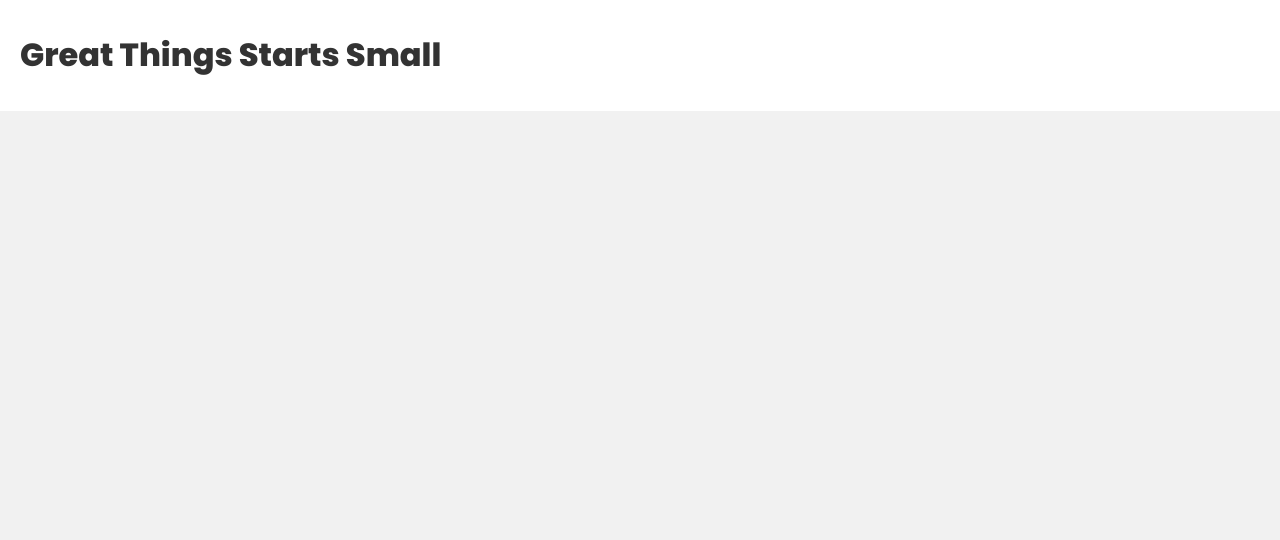
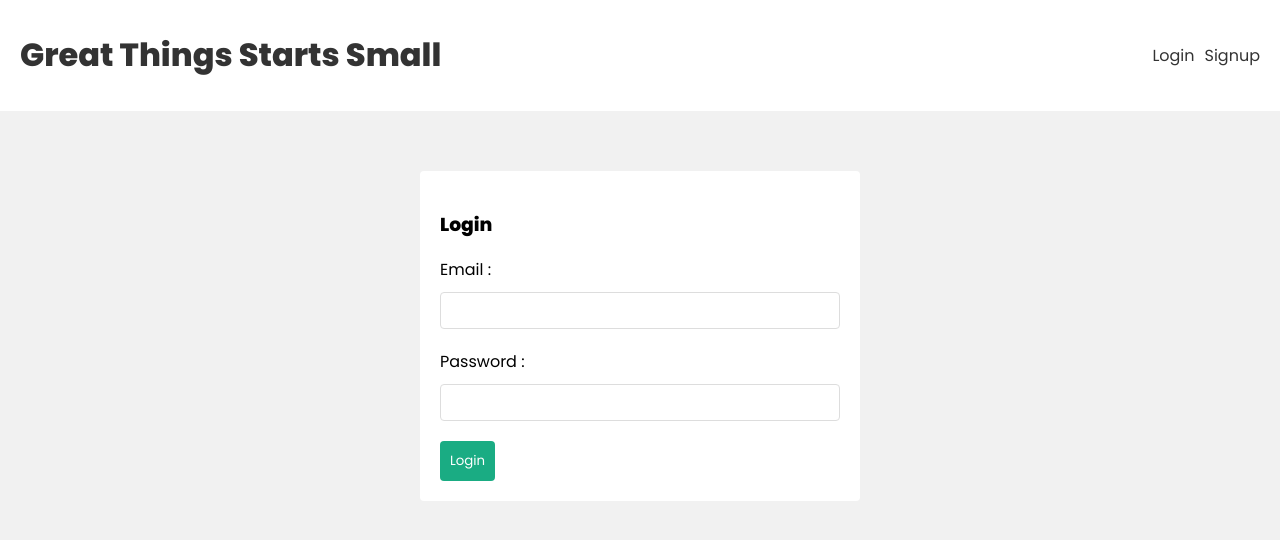
Before and after one commit to 2sammy/MERN-STACK, a React (Create React App) app in the folder mern stack/frontend/: page /login in a window 1280 px wide. Shown: the top 540 px of the page. Built offline with nearby package versions, Linux system fonts and the light colour scheme.

Commit message:
pagess: sign up

```diff
--- a/mern stack/frontend/src/App.js
+++ b/mern stack/frontend/src/App.js
@@ -2,6 +2,8 @@ import {BrowserRouter, Routes, Route} from 'react-router-dom'
 
 //pages and components
 import Home from './pages/Home';
+import Login from './pages/Login'
+import Signup from './pages/signup';
 import Navbar from './components/Navbar';
 
 function App() {
@@ -17,6 +19,14 @@ function App() {
           path="/"
           element= {<Home />}
         />
+        <Route
+          path="/login"
+          element= {<Login />}
+        />
+        <Route
+          path="/signup"
+          element= {<Signup/>}
+        />
         </Routes>
 
       </div>
@@ -30,25 +40,3 @@ function App() {
 
 
 export default App;
-  /**
-   * import {BrowserRouter, Routes, Route} from 'react-router-dom'
-   * .import Home from './pages/Home'
-   *
-   * function App(){
-   * return(
-   * <div className="App">
-   * <BrowserRouter>
-   * <div className=" pages">
-   * <Routes>
-   * <Route path='/'
-   * element={<Home />}
-   * />
-   * </Routes>
-   * </div>
-   *
-   * )
-   * }
-   *
-   *
-   *
-   */
--- a/mern stack/frontend/src/components/Navbar.js
+++ b/mern stack/frontend/src/components/Navbar.js
@@ -8,6 +8,12 @@ const Navbar = () => {
                 <Link to='/'>
                     <h1> Great Things Starts Small</h1>
                 </Link>
+                <nav>
+                    <div>
+                        <Link to="/login">Login</Link>
+                        <Link to="/signup">Signup</Link>
+                    </div>
+                </nav>
 
             </div>
         </header>
--- a/mern stack/frontend/src/index.css
+++ b/mern stack/frontend/src/index.css
@@ -133,3 +133,19 @@ div.error {
 input.error {
   border: 1px solid var(--error);
 }
+/* navbar */
+nav {
+  display: flex;
+  align-items: center;
+}
+nav a {
+  margin-left: 10px;
+}
+/* auth forms */
+form.signup, form.login {
+  max-width: 400px;
+  margin: 40px auto;
+  padding: 20px;
+  background: #fff;
+  border-radius: 4px;
+}
--- /dev/null
+++ b/mern stack/frontend/src/pages/Login.js
@@ -0,0 +1,37 @@
+import { useState } from "react"
+
+const Login = () => {
+    const [email, setEmail] = useState('')
+    const [password, setPassword] = useState('')
+    const handleSubmit = async (e) => {
+        e.preventDefault()
+
+        console.log(email,password)
+    }
+
+    return(
+        <form className="login" onClick={handleSubmit}>
+            <h3>Login</h3>
+            <label>Email :</label>
+            <input
+                type="email"
+                onChange={(e) => setEmail(e.target.value)}
+                value={email}
+
+
+            />
+            <label>Password :</label>
+            <input
+                type="password"
+                onChange={(e) => setPassword(e.target.value)}
+                value={password}
+
+
+            />
+        <button>Login</button>
+
+        </form>
+    )
+}
+
+export default  Login
--- /dev/null
+++ b/mern stack/frontend/src/pages/signup.js
@@ -0,0 +1,37 @@
+import { useState } from "react"
+
+const Signup = () => {
+    const [email, setEmail] = useState('')
+    const [password, setPassword] = useState('')
+    const handleSubmit = async (e) => {
+        e.preventDefault()
+
+        console.log(email,password)
+    }
+
+    return(
+        <form className="signup" onClick={handleSubmit}>
+            <h3>Signup</h3>
+            <label>Email :</label>
+            <input
+                type="email"
+                onChange={(e) => setEmail(e.target.value)}
+                value={email}
+
+
+            />
+            <label>Password :</label>
+            <input
+                type="password"
+                onChange={(e) => setPassword(e.target.value)}
+                value={password}
+
+
+            />
+        <button>Signup</button>
+
+        </form>
+    )
+}
+
+export default Signup
```
